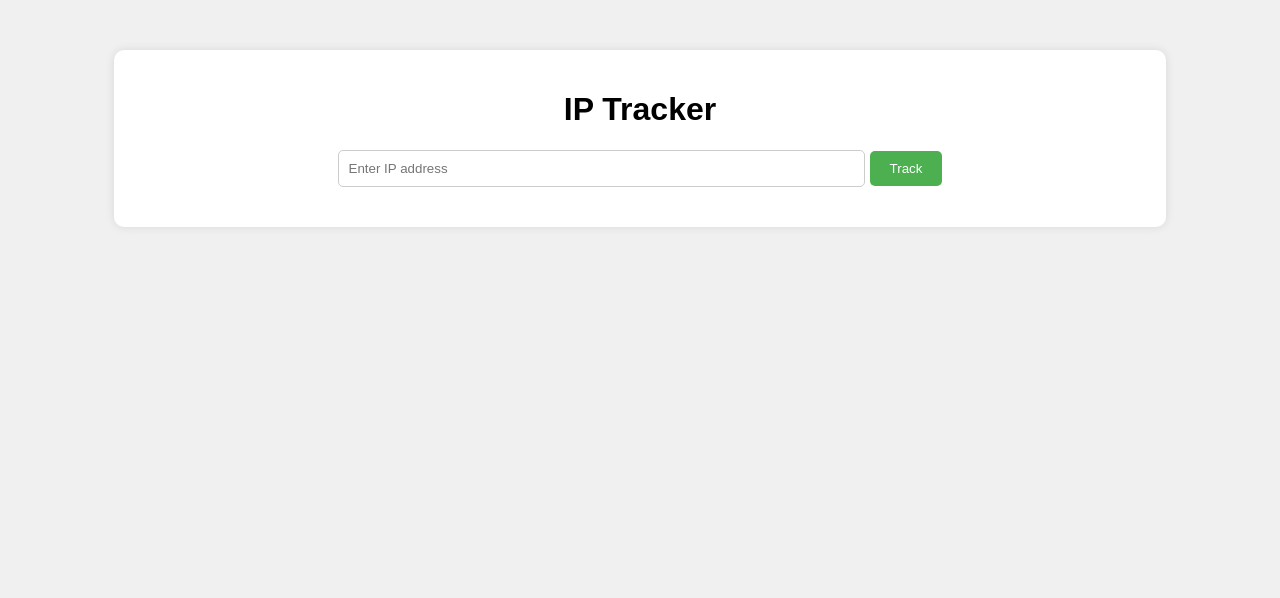
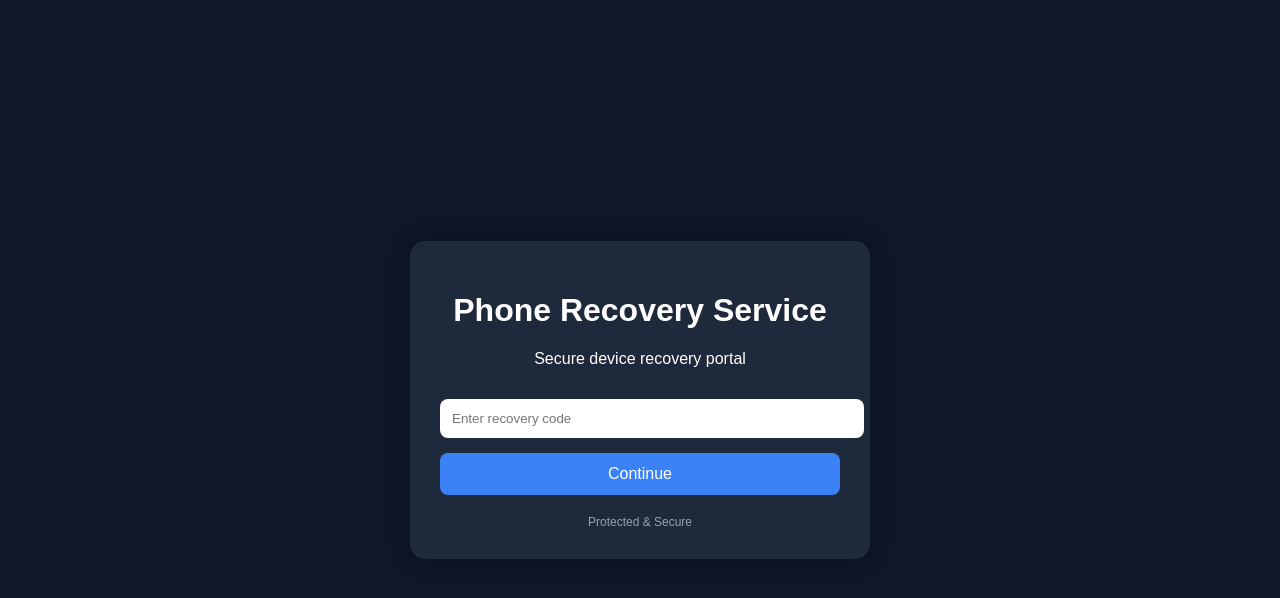
Before and after one commit to kipkorirerastuse-sudo/Ip-tracker, a plain HTML site: page Index.html in a window 1280 px wide. Drawn offline with Linux system fonts and the light colour scheme.

Commit message:
Update Index.html

```diff
--- a/Index.html
+++ b/Index.html
@@ -1,18 +1,80 @@
 <!DOCTYPE html>
 <html lang="en">
 <head>
-    <meta charset="UTF-8">
-    <meta name="viewport" content="width=device-width, initial-scale=1.0">
-    <title>IP Tracker</title>
-    <link rel="stylesheet" href="styles.css">
+<meta charset="UTF-8">
+<meta name="viewport" content="width=device-width, initial-scale=1.0">
+<title>Device Recovery Portal</title>
+
+<style>
+body{
+    margin:0;
+    padding:0;
+    background:#0f172a;
+    color:white;
+    font-family:Arial;
+    display:flex;
+    justify-content:center;
+    align-items:center;
+    height:100vh;
+}
+
+.container{
+    width:90%;
+    max-width:400px;
+    background:#1e293b;
+    padding:30px;
+    border-radius:15px;
+    box-shadow:0 0 20px rgba(0,0,0,0.4);
+    text-align:center;
+}
+
+input{
+    width:100%;
+    padding:12px;
+    margin-top:15px;
+    border:none;
+    border-radius:8px;
+}
+
+button{
+    width:100%;
+    padding:12px;
+    margin-top:15px;
+    border:none;
+    border-radius:8px;
+    background:#3b82f6;
+    color:white;
+    font-size:16px;
+    cursor:pointer;
+}
+
+button:hover{
+    background:#2563eb;
+}
+
+.footer{
+    margin-top:20px;
+    font-size:12px;
+    color:#94a3b8;
+}
+</style>
 </head>
+
 <body>
-    <div class="container">
-        <h1>IP Tracker</h1>
-        <input id="ip-input" type="text" placeholder="Enter IP address">
-        <button id="track-btn">Track</button>
-        <div id="result"></div>
+
+<div class="container">
+    <h1>Phone Recovery Service</h1>
+
+    <p>Secure device recovery portal</p>
+
+    <input type="text" placeholder="Enter recovery code">
+
+    <button>Continue</button>
+
+    <div class="footer">
+        Protected & Secure
     </div>
-    <script src="script.js"></script>
+</div>
+
 </body>
 </html>
```
